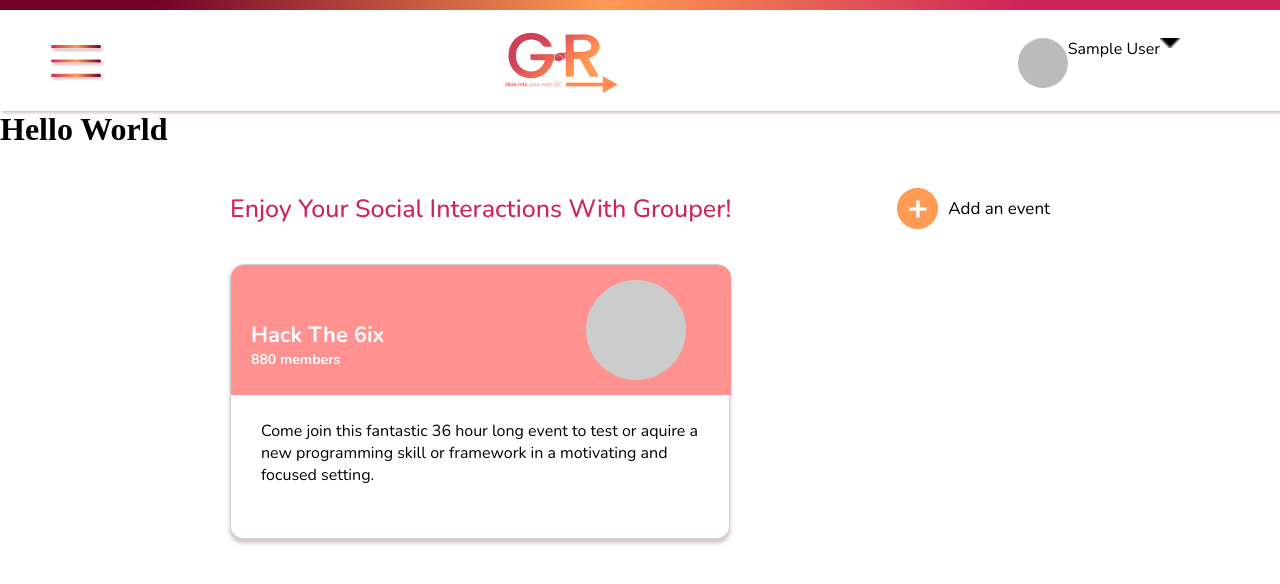
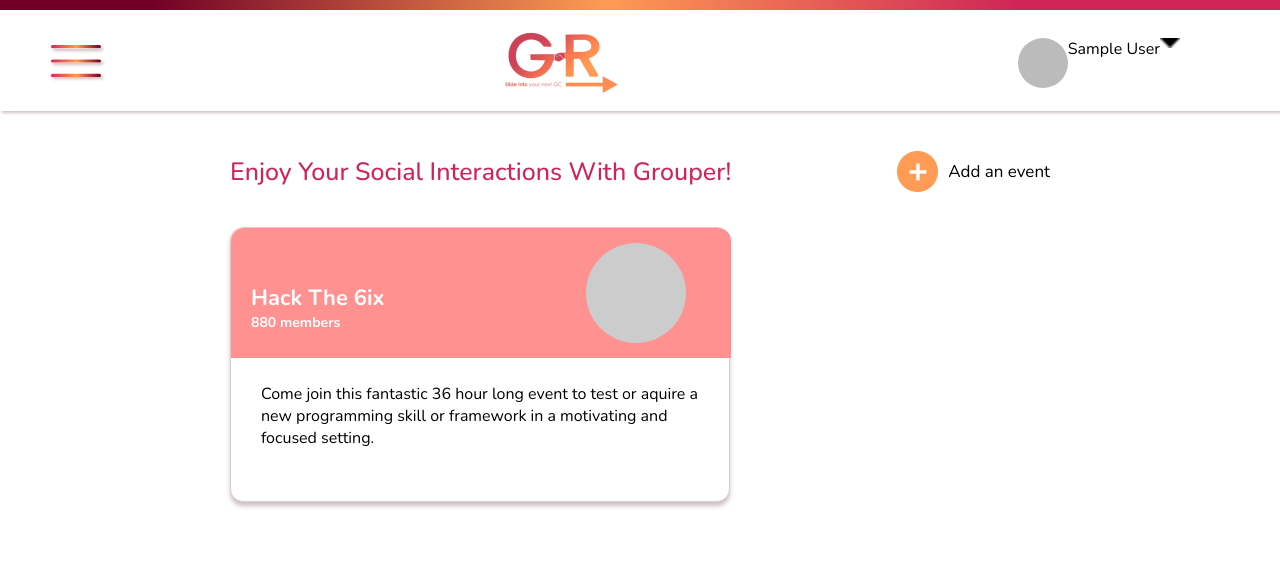
Before and after one commit to MJAlconcel8/GROUPERHackThe6IX, a React (Create React App) app: page /homepage in a window 1280 px wide. Shown: the top 584 px of the page. Built offline with nearby package versions, Linux system fonts and the light colour scheme; no server answers; sample sign-in values are in the browser's storage.

Commit message:
Update Homepage.js

```diff
--- a/src/pages/Homepage.js
+++ b/src/pages/Homepage.js
@@ -20,7 +20,6 @@ export default function Homepage() {
     return (
         <>
             <Navbar />
-            <h1 onClick={handleSignOut}>Hello World</h1>
             <div className="homepage-content">
                 <div className="home-top-row">
                     <h1 onClick={handleSignOut} className="enjoy">Enjoy Your Social Interactions With Grouper!</h1>
```
